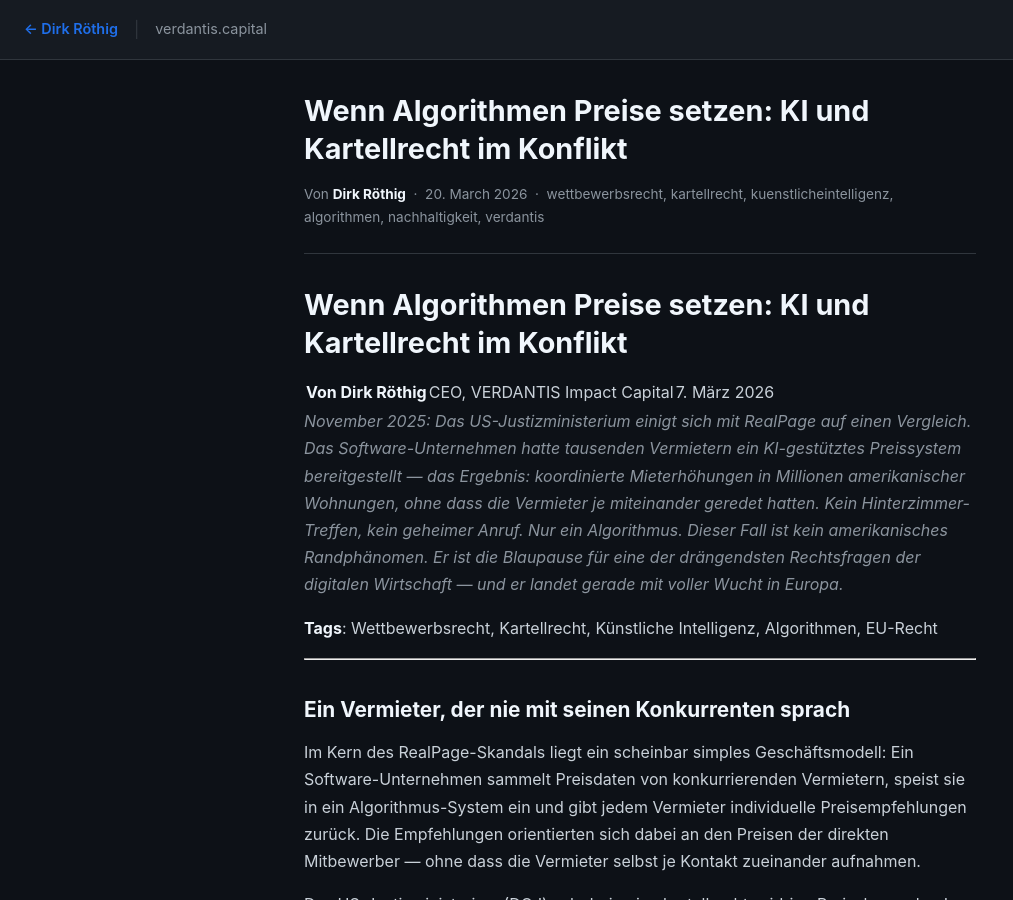
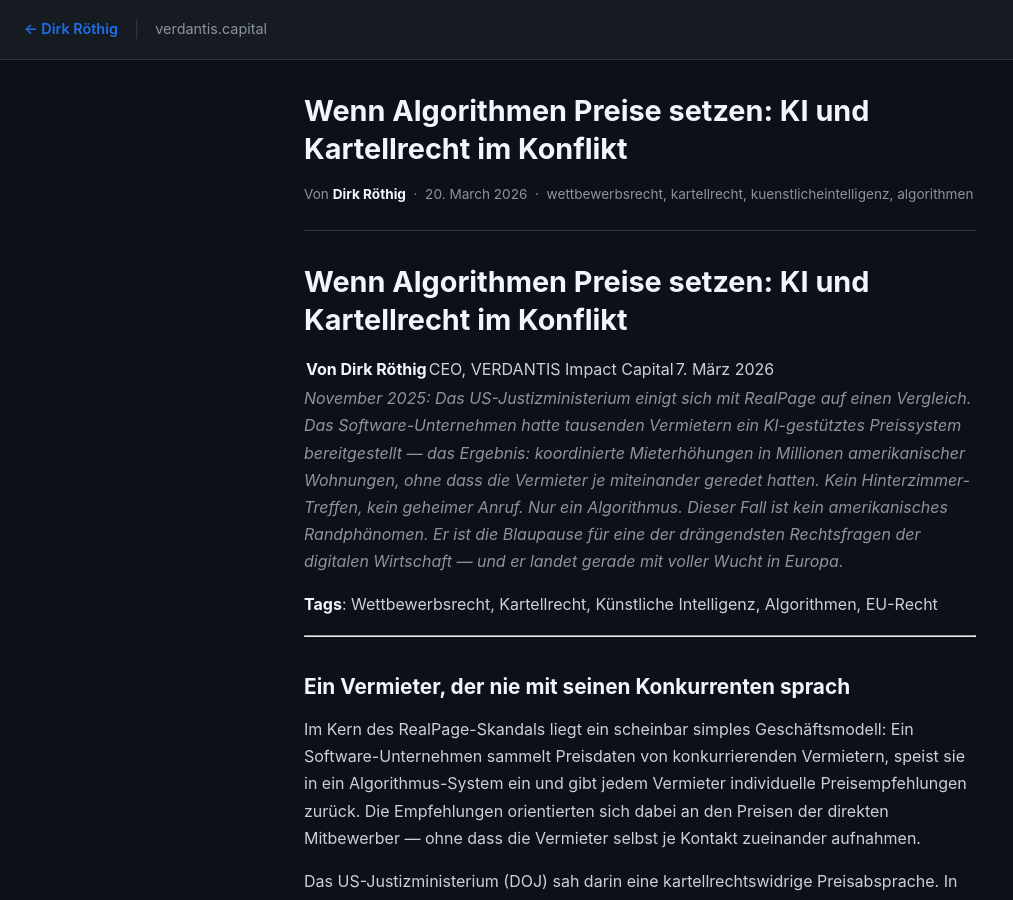
Before and after one commit to GaudianVivere/GaudianVivere.github.io, a Jekyll site: the page built from _posts/2026-03-20-artikel-47-de.md, in a window 1280 px wide and 900 px high. Shown: the whole window, without its empty margins (0-1013 px from the left). Built offline with Jekyll 4.4.1, drawn with Linux system fonts in a browser that asks for light colours; some of the changed lines change nothing that is shown; some of the changed text lies outside the part shown.

Commit message:
Update 2026-03-20-artikel-47-de.md

```diff
--- a/_posts/2026-03-20-artikel-47-de.md
+++ b/_posts/2026-03-20-artikel-47-de.md
@@ -1,13 +1,9 @@
 ---
-layout: post
 title: "Wenn Algorithmen Preise setzen: KI und Kartellrecht im Konflikt"
-date: 2026-03-20
-categories: [nachhaltigkeit]
-tags: ["wettbewerbsrecht", "kartellrecht", "kuenstlicheintelligenz", "algorithmen", "nachhaltigkeit", "verdantis"]
-author: "Dirk Röthig, CEO, VERDANTIS Impact Capital"
-lang: de
-published: true
 description: "Algorithmische Preissetzung gerät ins Visier von EU-Kommission und Bundeskartellamt. Was Unternehmen jetzt über Kartellrecht und KI wissen müssen."
+tags: [wettbewerbsrecht, kartellrecht, kuenstlicheintelligenz, algorithmen]
+series: KI als Wettbewerbsfaktor
+cover_image: https://images.unsplash.com/photo-1589829545856-d10d557cf95f?w=1200
 ---
 
 # Wenn Algorithmen Preise setzen: KI und Kartellrecht im Konflikt
```
